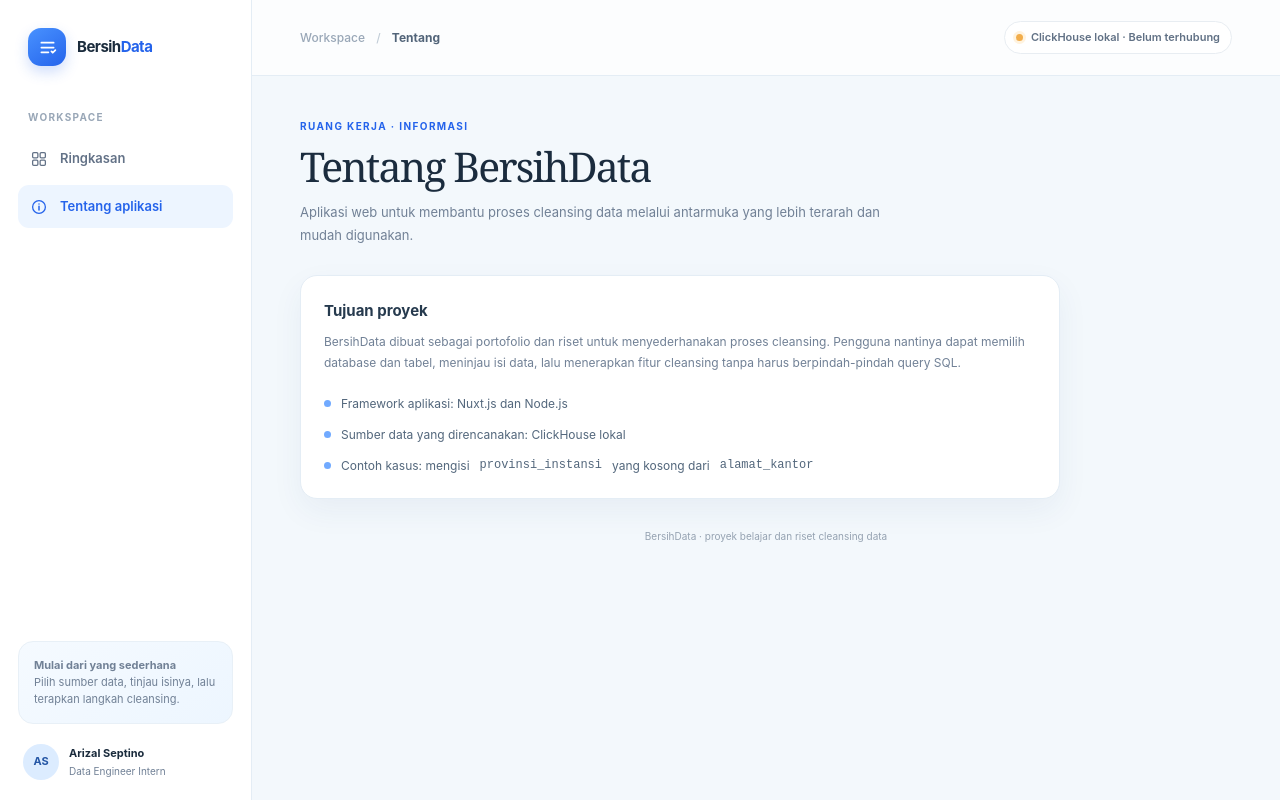
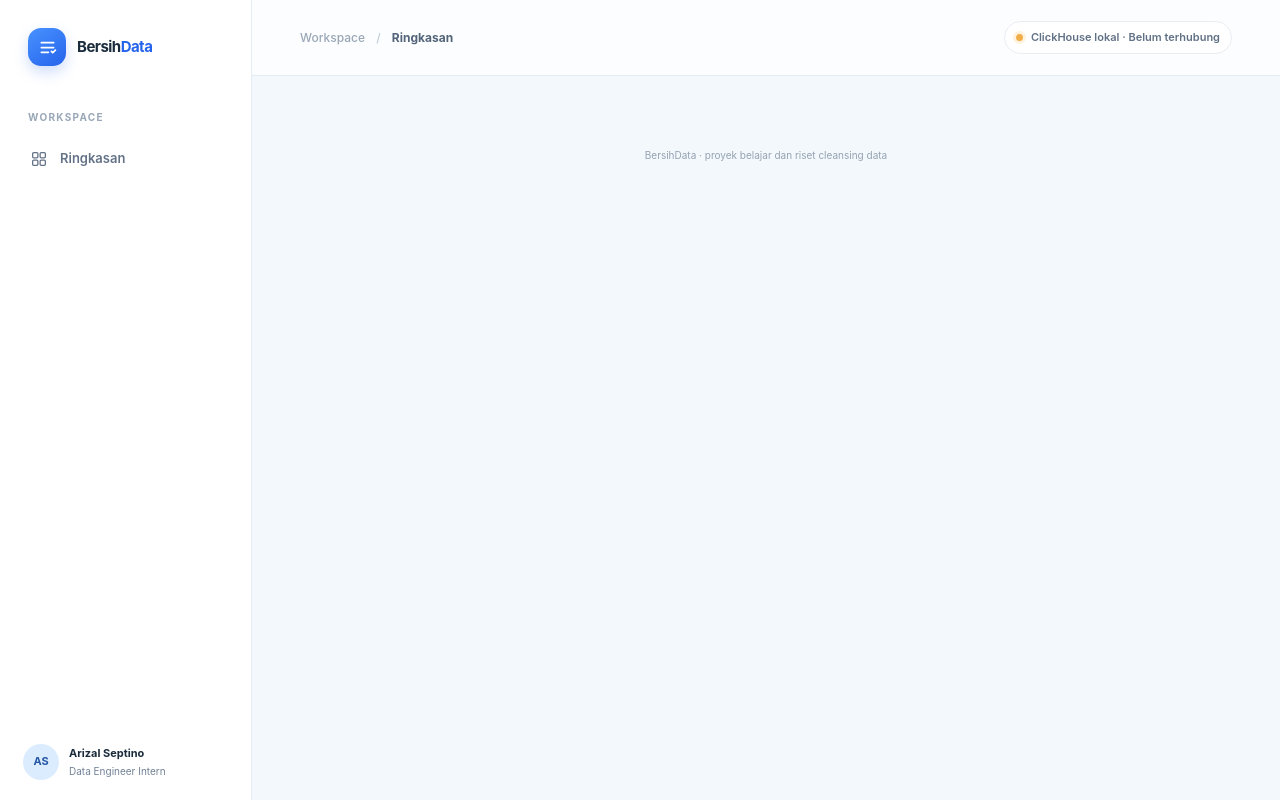
Before and after one commit to arizalseptino/cleansing-app, a Nuxt app: page /tentang in a window 1280 px wide. Built offline with nearby package versions, Linux system fonts and the light colour scheme.

Commit message:
frontend update

```diff
--- a/app/assets/css/main.css
+++ b/app/assets/css/main.css
@@ -131,26 +131,6 @@ a {
 
 .sidebar-spacer {
   flex: 1;
-}
-
-.sidebar-note {
-  padding: 15px;
-  border: 1px solid #e8f0f7;
-  border-radius: 15px;
-  background: linear-gradient(145deg, #f5faff, #edf6ff);
-}
-
-.sidebar-note-title {
-  margin: 0 0 4px;
-  font-size: 12px;
-  font-weight: 700;
-}
-
-.sidebar-note p {
-  margin: 0;
-  color: var(--warna-redup);
-  font-size: 11px;
-  line-height: 1.55;
 }
 
 .profile {
@@ -389,49 +369,6 @@ a {
   text-align: center;
 }
 
-.about-card {
-  max-width: 760px;
-  margin-top: 28px;
-}
-
-.about-card h2 {
-  margin: 0 0 8px;
-  color: #263a4e;
-  font-size: 15px;
-}
-
-.about-card p {
-  margin: 0;
-  color: var(--warna-redup);
-  font-size: 12px;
-  line-height: 1.8;
-}
-
-.about-list {
-  display: grid;
-  gap: 12px;
-  margin: 20px 0 0;
-  padding: 0;
-  list-style: none;
-}
-
-.about-list li {
-  display: flex;
-  align-items: center;
-  gap: 10px;
-  color: #53677c;
-  font-size: 12px;
-}
-
-.about-list li::before {
-  width: 7px;
-  height: 7px;
-  flex: 0 0 auto;
-  border-radius: 50%;
-  background: #71aaff;
-  content: '';
-}
-
 @media (min-width: 1440px) {
   .wadah {
     padding-right: 58px;
@@ -483,7 +420,6 @@ a {
 
   .sidebar-label,
   .sidebar-spacer,
-  .sidebar-note,
   .profile {
     display: none;
   }
--- a/app/layouts/default.vue
+++ b/app/layouts/default.vue
@@ -22,20 +22,9 @@
           </svg>
           Ringkasan
         </NuxtLink>
-        <NuxtLink to="/tentang">
-          <svg viewBox="0 0 24 24" fill="none" aria-hidden="true">
-            <circle cx="12" cy="12" r="8.5" stroke="currentColor" stroke-width="1.7" />
-            <path d="M12 11v5M12 8h.01" stroke="currentColor" stroke-width="2" stroke-linecap="round" />
-          </svg>
-          Tentang aplikasi
-        </NuxtLink>
       </nav>
 
       <div class="sidebar-spacer" />
-      <div class="sidebar-note">
-        <p class="sidebar-note-title">Mulai dari yang sederhana</p>
-        <p>Pilih sumber data, tinjau isinya, lalu terapkan langkah cleansing.</p>
-      </div>
       <div class="profile">
         <div class="profile-avatar" aria-hidden="true">AS</div>
         <div>
@@ -47,7 +36,7 @@
 
     <div class="app-main">
       <header class="topbar">
-        <div class="breadcrumb">Workspace <span>/</span> <strong>{{ $route.path === '/tentang' ? 'Tentang' : 'Ringkasan' }}</strong></div>
+        <div class="breadcrumb">Workspace <span>/</span> <strong>Ringkasan</strong></div>
         <div class="connection-pill" aria-label="ClickHouse lokal belum terhubung">
           <span class="connection-dot" aria-hidden="true" />
           ClickHouse lokal · Belum terhubung
--- a/app/pages/tentang.vue
+++ /dev/null
@@ -1,21 +0,0 @@
-<template>
-  <div>
-    <p class="page-kicker">Ruang kerja · informasi</p>
-    <h1 class="page-title">Tentang BersihData</h1>
-    <p class="page-description">
-      Aplikasi web untuk membantu proses cleansing data melalui antarmuka yang lebih terarah dan mudah digunakan.
-    </p>
-
-    <section class="kartu about-card">
-      <h2>Tujuan proyek</h2>
-      <p>
-        BersihData dibuat sebagai portofolio dan riset untuk menyederhanakan proses cleansing. Pengguna nantinya dapat memilih database dan tabel, meninjau isi data, lalu menerapkan fitur cleansing tanpa harus berpindah-pindah query SQL.
-      </p>
-      <ul class="about-list">
-        <li>Framework aplikasi: Nuxt.js dan Node.js</li>
-        <li>Sumber data yang direncanakan: ClickHouse lokal</li>
-        <li>Contoh kasus: mengisi <code>provinsi_instansi</code> yang kosong dari <code>alamat_kantor</code></li>
-      </ul>
-    </section>
-  </div>
-</template>
--- a/nuxt.config.ts
+++ b/nuxt.config.ts
@@ -1,7 +1,7 @@
 // https://nuxt.com/docs/api/configuration/nuxt-config
 export default defineNuxtConfig({
   compatibilityDate: '2025-07-15',
-  devtools: { enabled: true },
+  devtools: { enabled: false },
   app: {
     head: {
       title: 'Aplikasi Cleansing Data',
```
